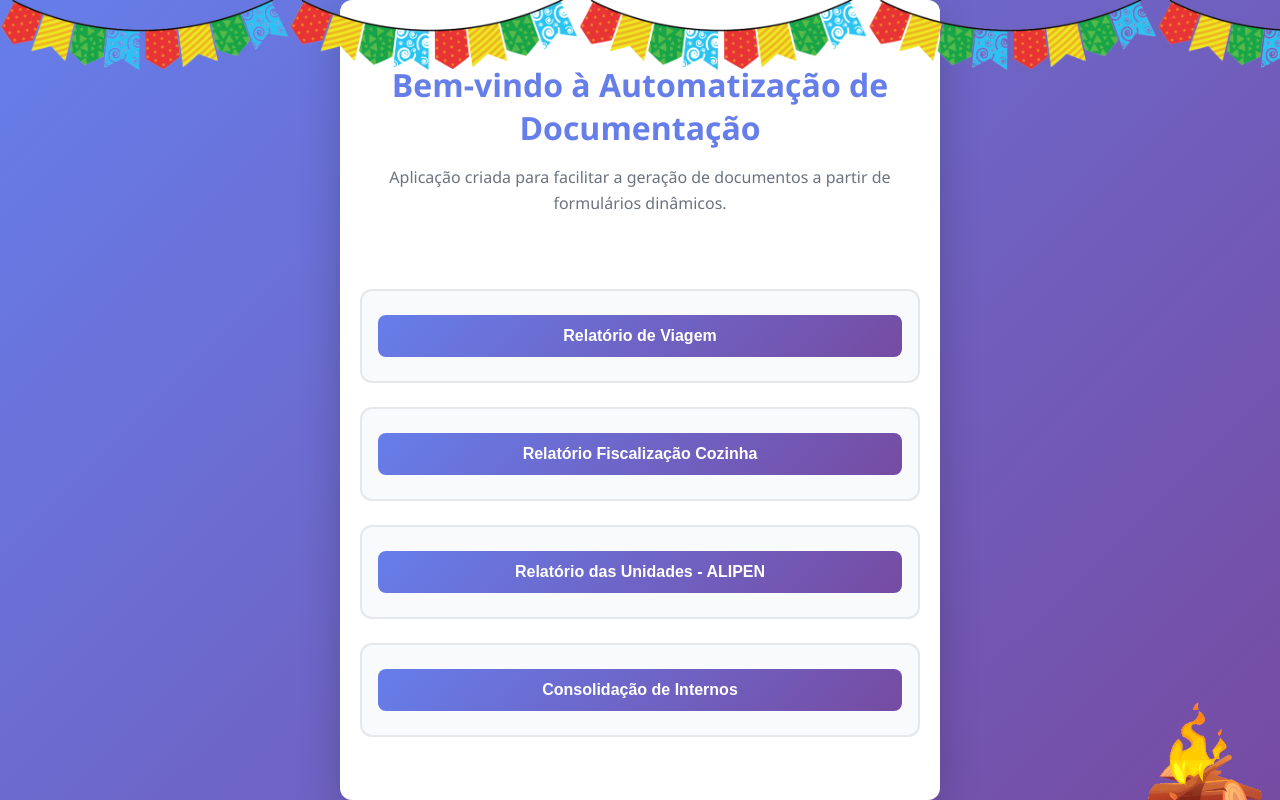
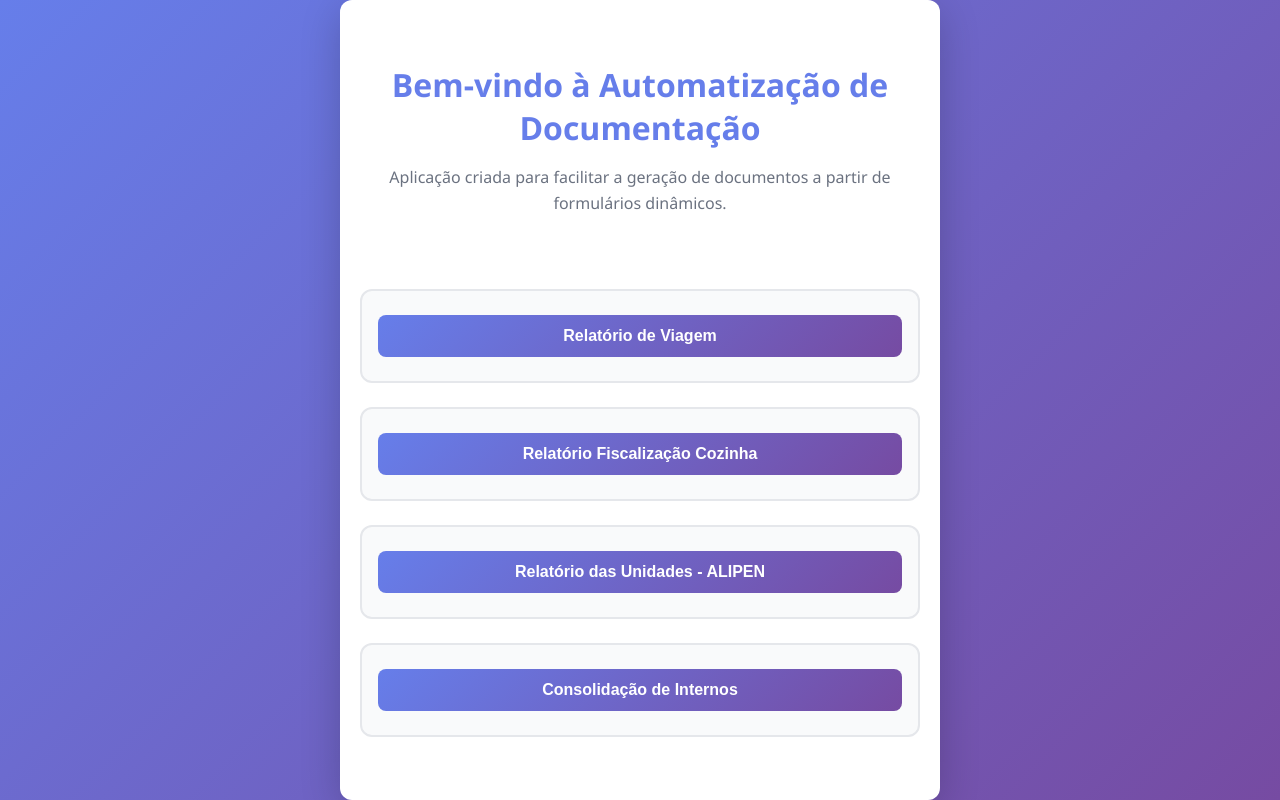
Before and after one commit to thallyson1997/Projeto_Automatiza--o_de_Documenta--o, a Flask app: page / in a window 1280 px wide. Run offline with Flask 3, Linux system fonts and the light colour scheme.

Commit message:
sem festa junina

```diff
--- a/templates/index.html
+++ b/templates/index.html
@@ -72,34 +72,10 @@
             box-shadow: none;
         }
 
-        /* ===== Decorações São João ===== */
-        .bandeiras-topo {
-            position: fixed;
-            top: 0;
-            left: 0;
-            width: 100%;
-            height: 163px;
-            background-image: url('{{ url_for('static', filename='images/bandeiras.png') }}');
-            background-repeat: repeat-x;
-            background-size: auto 100%;
-            background-position: top left;
-            z-index: 1000;
-            pointer-events: none;
-        }
 
-        .fogueira-deco {
-            position: fixed;
-            bottom: 0;
-            right: 0;
-            width: 160px;
-            z-index: 1000;
-            pointer-events: none;
-        }
     </style>
 </head>
 <body>
-    <div class="bandeiras-topo"></div>
-    <img src="{{ url_for('static', filename='images/fogueira.gif') }}" class="fogueira-deco" alt="Fogueira">
     <div class="container">
         <div class="welcome-section">
             <h1>Bem-vindo à Automatização de Documentação</h1>
```
